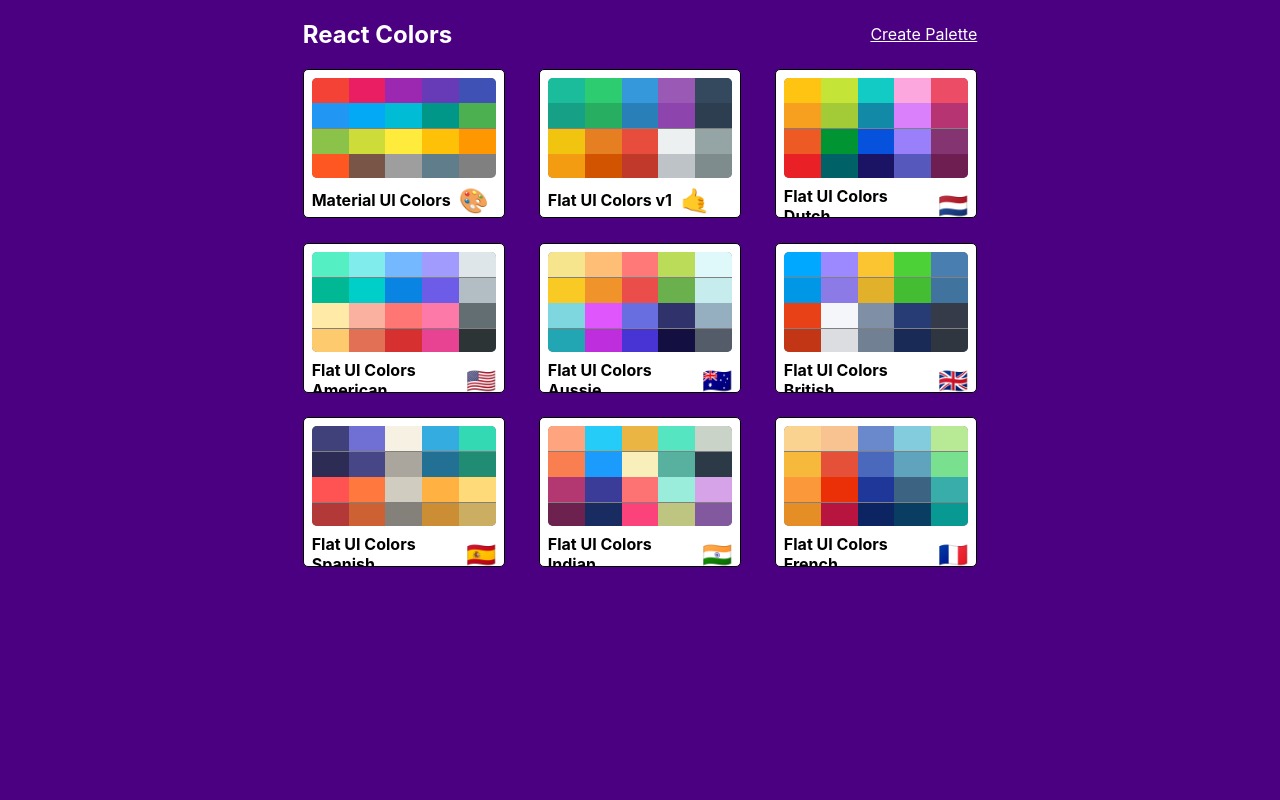
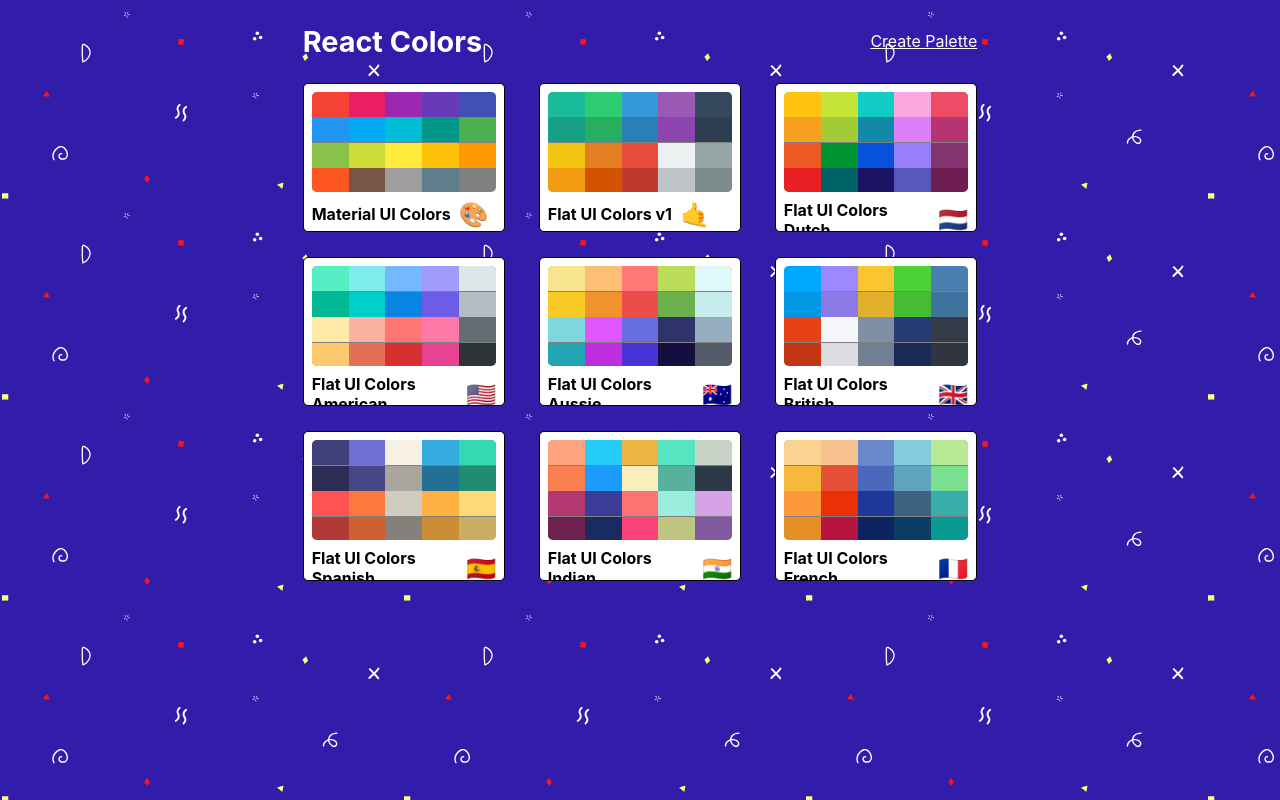
Before and after one commit to monicaep/Colors, a React (Create React App) app: page / in a window 1280 px wide. Built offline with nearby package versions, Linux system fonts and the light colour scheme.

Commit message:
Add background svg to PaletteList

```diff
--- a/src/PaletteList.js
+++ b/src/PaletteList.js
@@ -2,6 +2,7 @@
 import { Link } from 'react-router-dom';
 import { withStyles } from '@material-ui/styles';
 import MiniPalette from './MiniPalette';
+import background from './styles/background.svg'
 
 const styles ={
     root: {
@@ -9,7 +10,12 @@
         height: '100vh',
         display: 'flex',
         alignItems: 'flex-start',
-        justifyContent: 'center'
+        justifyContent: 'center',
+        backgroundColor: '#321daa',
+        backgroundImage: `url(${background})`,
+         // background by SVGBackgrounds.com
+        overflow: 'scroll'
+
     },
     container: {
         display: 'flex',
@@ -26,6 +32,9 @@
         "& a": {
             color: 'white'
         }
+    },
+    header: {
+        fontSize: '1.8rem'
     },
     palettes: {
         boxSizing: 'border-box',
@@ -48,7 +57,7 @@
                 <div className='PaletteList'>
                     <div className={classes.container}>
                         <nav className={classes.nav}>
-                            <h1>React Colors</h1>
+                            <h1 className={classes.header}>React Colors</h1>
                             <Link to='/palette/new'>Create Palette</Link>
                         </nav>
                         <div className={classes.palettes}>
```
Also changed, not shown: src/styles/background.svg (added).
